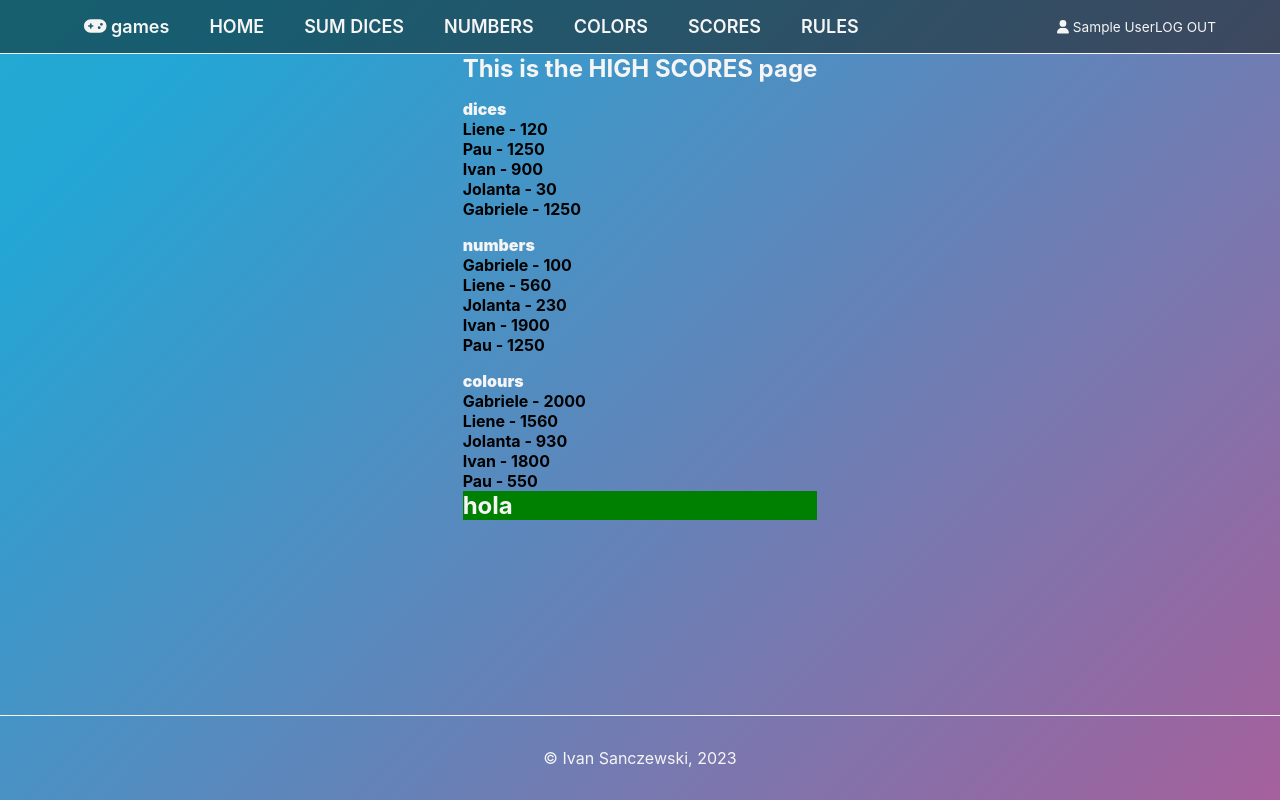
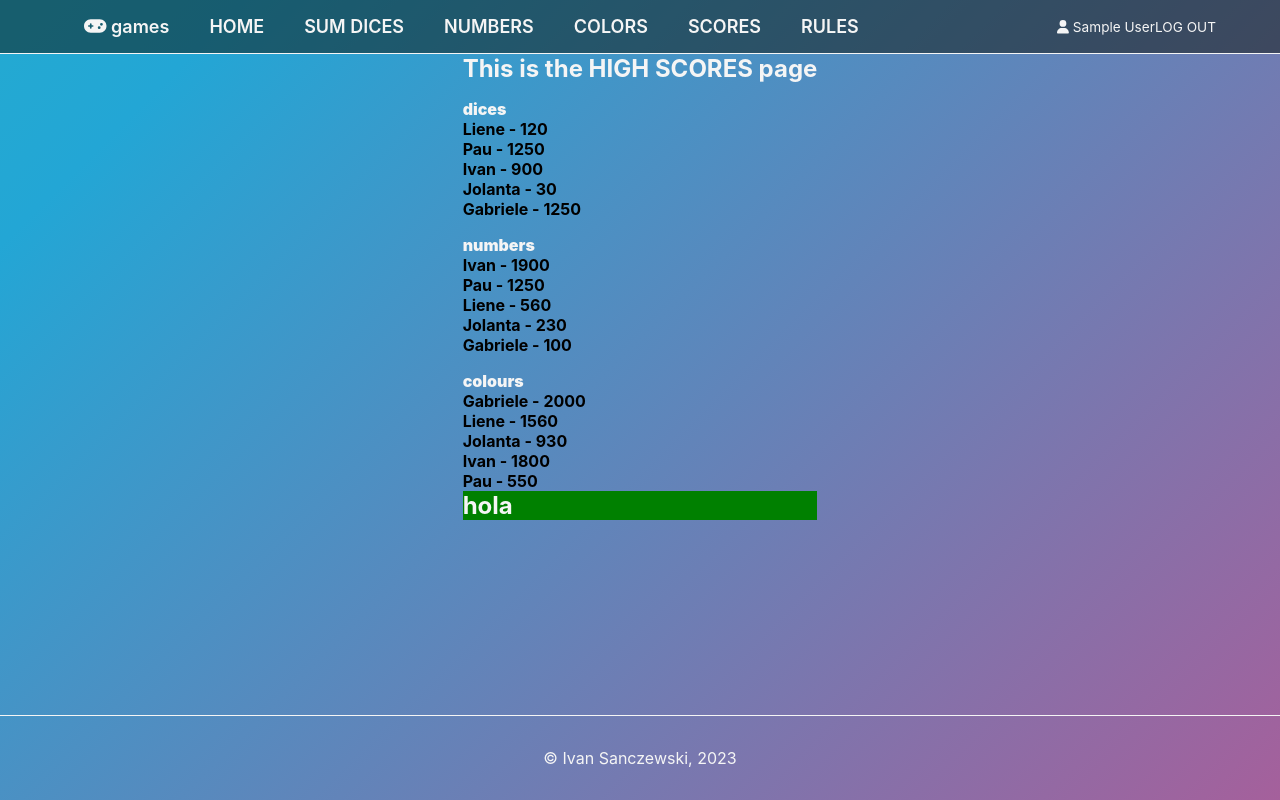
Before and after one commit to IvanSanczewski/dices, a Vue app: page /highScores in a window 1280 px wide. Built offline with nearby package versions, Linux system fonts and the light colour scheme; no server answers; sample sign-in values are in the browser's storage.

Commit message:
Implemented getters to sort all highscores

```diff
--- a/src/stores/scores.js
+++ b/src/stores/scores.js
@@ -48,14 +48,20 @@ export const useScoresStore = defineStore('scores', {
                 return 0
             })
         },
-
-        // numbersHighscoresOrdered: (state) => {
-        //     state.gameHighScore[0].scores.sort((a, z) => {
-        //         if (a.score > z.score) return -1
-        //         if (z.score > a.score) return 1
-        //         return 0
-        //     })
-        // },
+        numbersHighscoresOrdered: (state) => {
+            state.gameHighScore[1].scores.sort((a, z) => {
+                if (a.score > z.score) return -1
+                if (z.score > a.score) return 1
+                return 0
+            })
+        },
+        colorsHighscoresOrdered: (state) => {
+            state.gameHighScore[2].scores.sort((a, z) => {
+                if (a.score > z.score) return -1
+                if (z.score > a.score) return 1
+                return 0
+            })
+        },
     },
 
     actions: {
```
